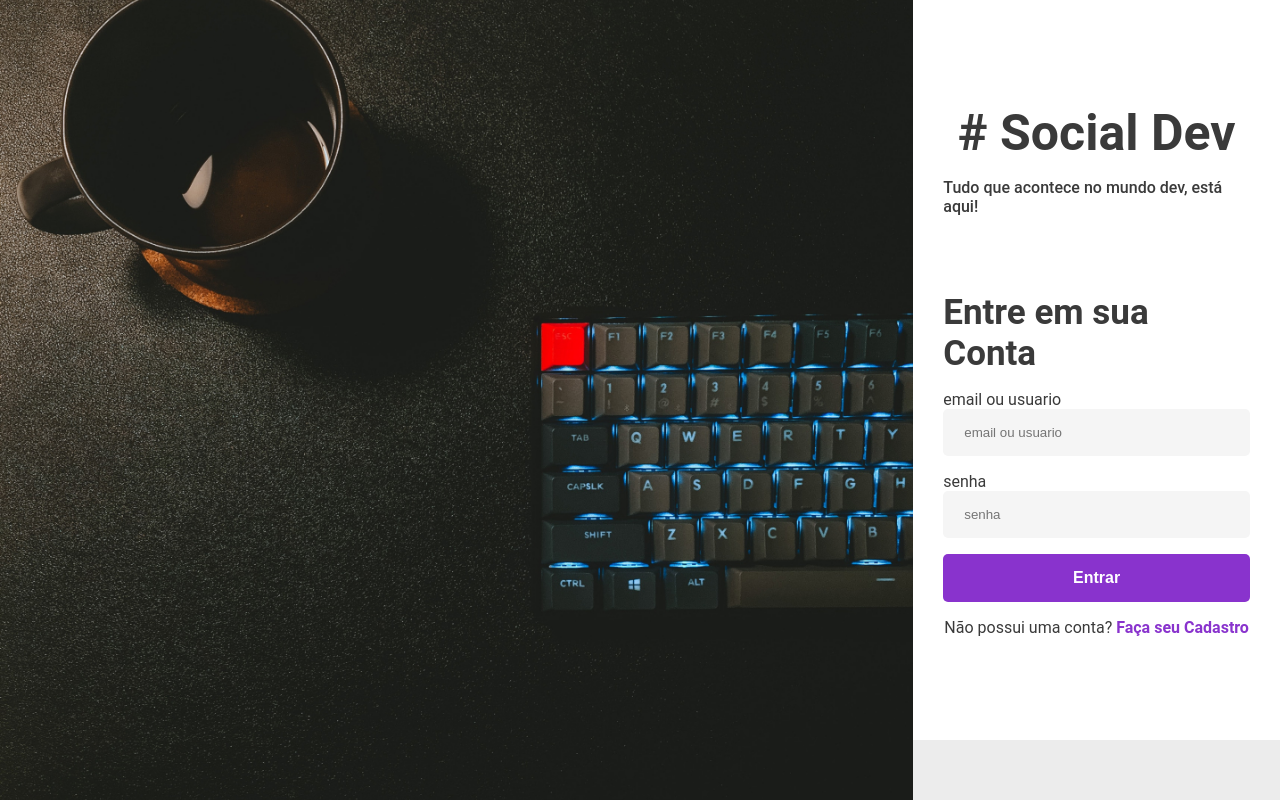
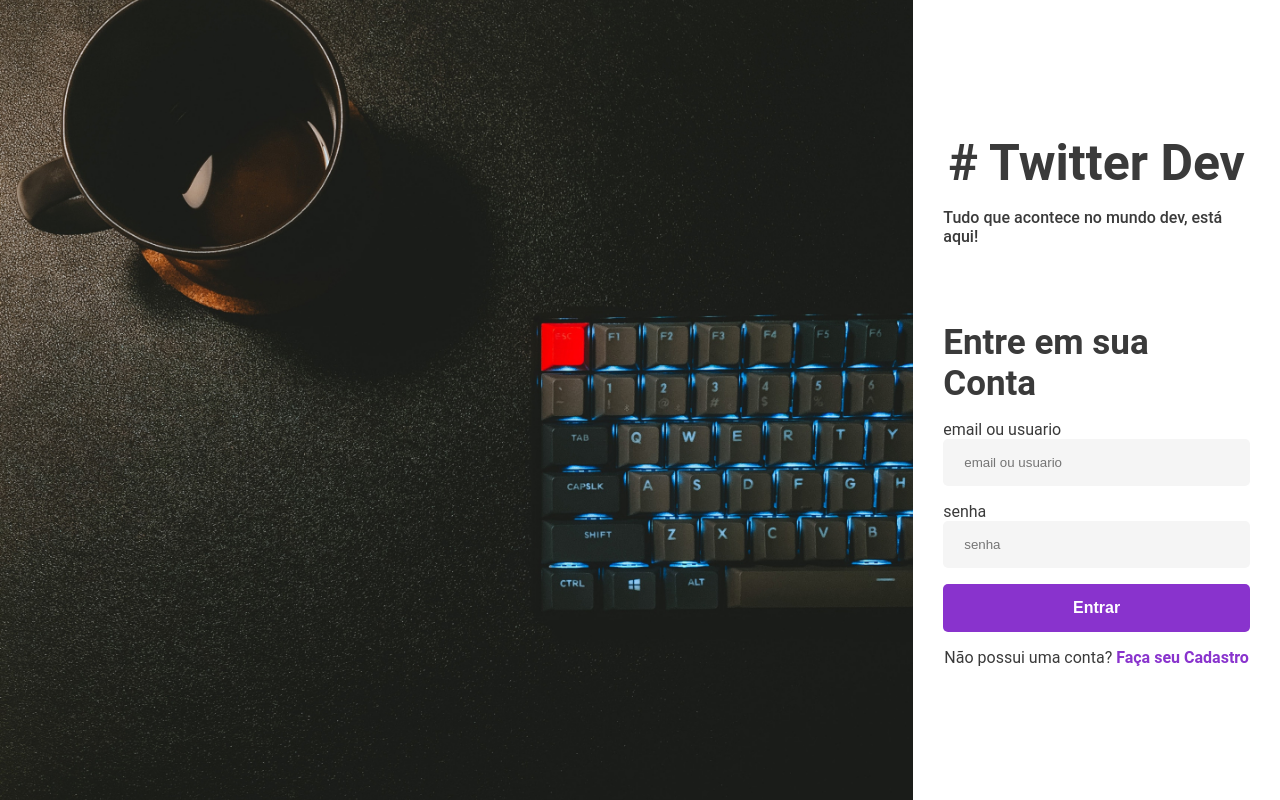
Before and after one commit to GabrielCFigueiredo/Social-Dev, a Next.js app: page /login in a window 1280 px wide. Built offline with nearby package versions, Linux system fonts and the light colour scheme.

Commit message:
update styles

```diff
--- a/modules/user/user.schema.js
+++ b/modules/user/user.schema.js
@@ -28,6 +28,8 @@
 
 export const loginSchema = Joi.object({
   userOrEmail: Joi.string().required(),
-  password: Joi.string().required().min(6)
-  .message('O campo "senha" precisa ter no mínimo {{#limit}} caracteres.'),
+  password: Joi.string()
+    .required()
+    .min(6)
+    .message('O campo "senha" precisa ter no mínimo {{#limit}} caracteres.'),
 });
--- a/pages/login.jsx
+++ b/pages/login.jsx
@@ -54,7 +54,7 @@
 
   return (
     <ImageWithSpace>
-      <H1># Social Dev</H1>
+      <H1># Twitter Dev</H1>
       <H3>Tudo que acontece no mundo dev, está aqui!</H3>
       <FormContainer>
         <H2>Entre em sua Conta</H2>
--- a/pages/signup.jsx
+++ b/pages/signup.jsx
@@ -50,7 +50,7 @@
 
   return (
     <ImageWithSpace>
-      <H1># Social Dev</H1>
+      <H1># Twitter Dev</H1>
       <H3>Tudo que acontece no mundo dev, está aqui!</H3>
       <FormContainer>
         <H2>Crie sua Conta</H2>
--- a/src/components/layout/ImageWithSpace.styles.jsx
+++ b/src/components/layout/ImageWithSpace.styles.jsx
@@ -31,7 +31,7 @@
     flex-direction: column;
     gap: 16px;
     padding: 30px;
-    height: calc(100vh - 60px);
+    height: calc(100vh - 0px);
     overflow-y: auto;
 
     @media (min-width: ${WITH_BREAK}) {
```
